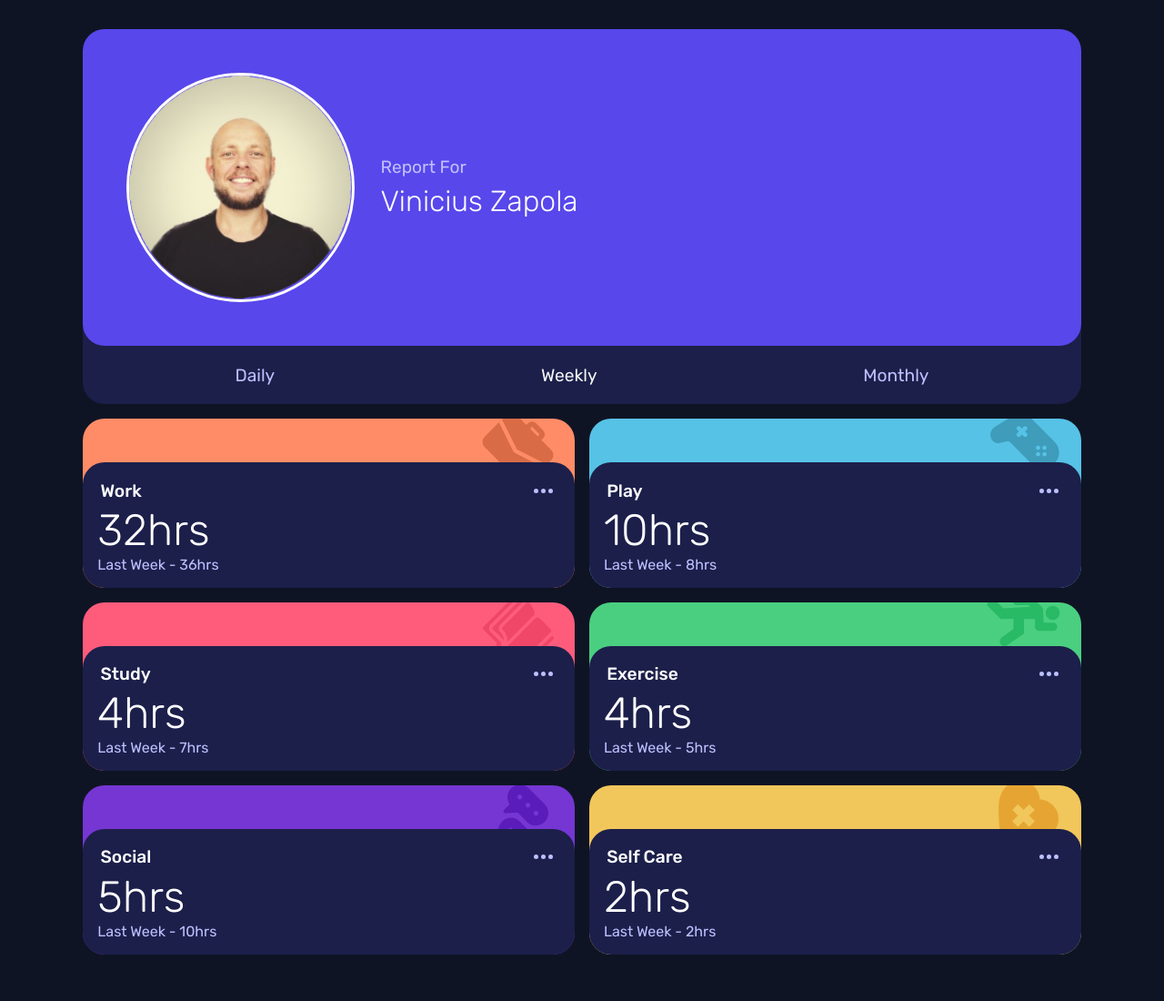
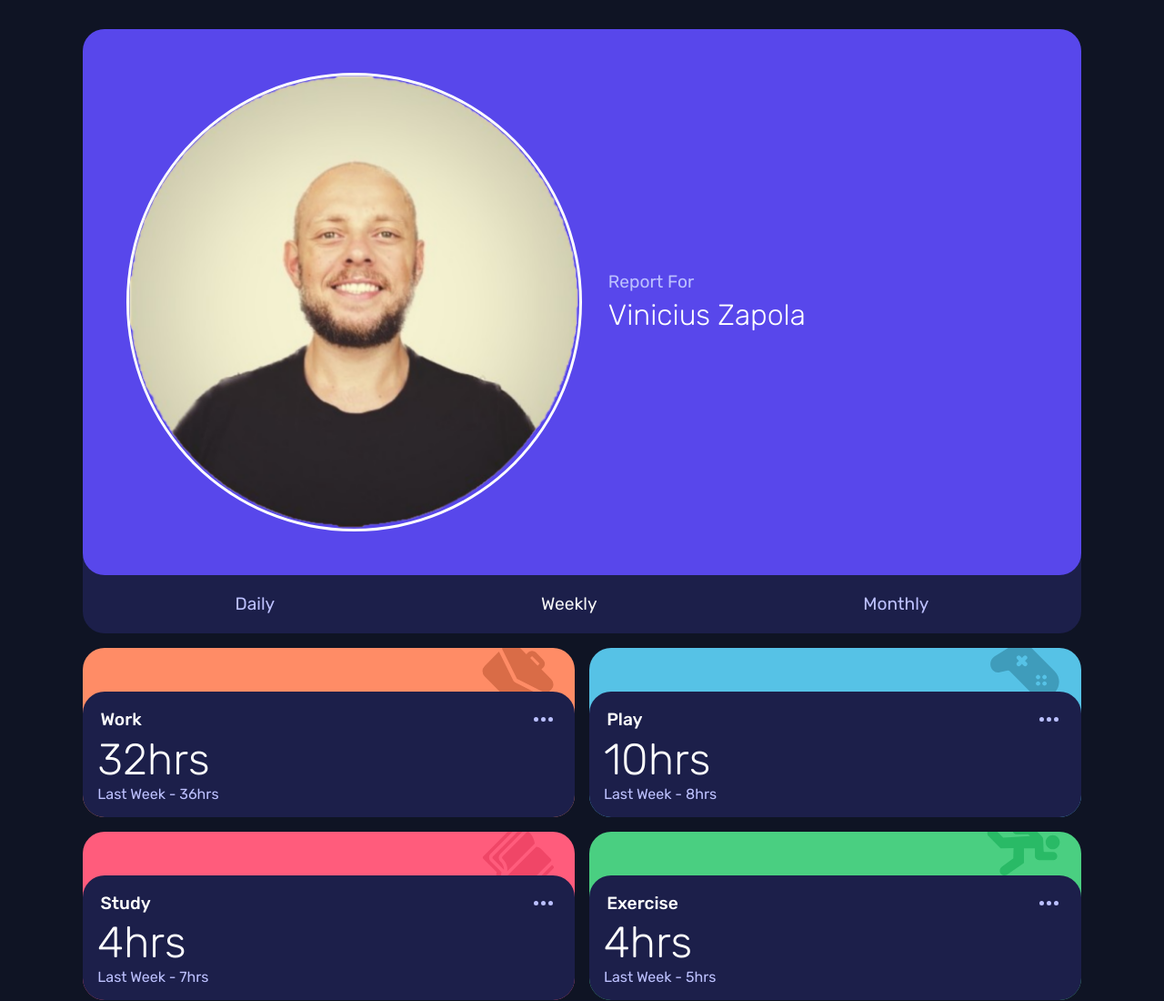
Before and after one commit to vzapola/Time-Tracking-Dashboard, a plain HTML site: page index.html in a window 1280 px wide. Shown: the top 1100 px of the page at 91% size. Drawn offline with Linux system fonts and the light colour scheme.

Commit message:
:rocket: finishing the HTML and CSS

```diff
--- a/style.css
+++ b/style.css
@@ -56,7 +56,8 @@ body {
     }
 
     .card-profile > img {
-        width: 25%;
+        min-width: 25%;
+        max-width: 50%;
         border: 3px solid white;
         border-radius: 50%;
     }
```
